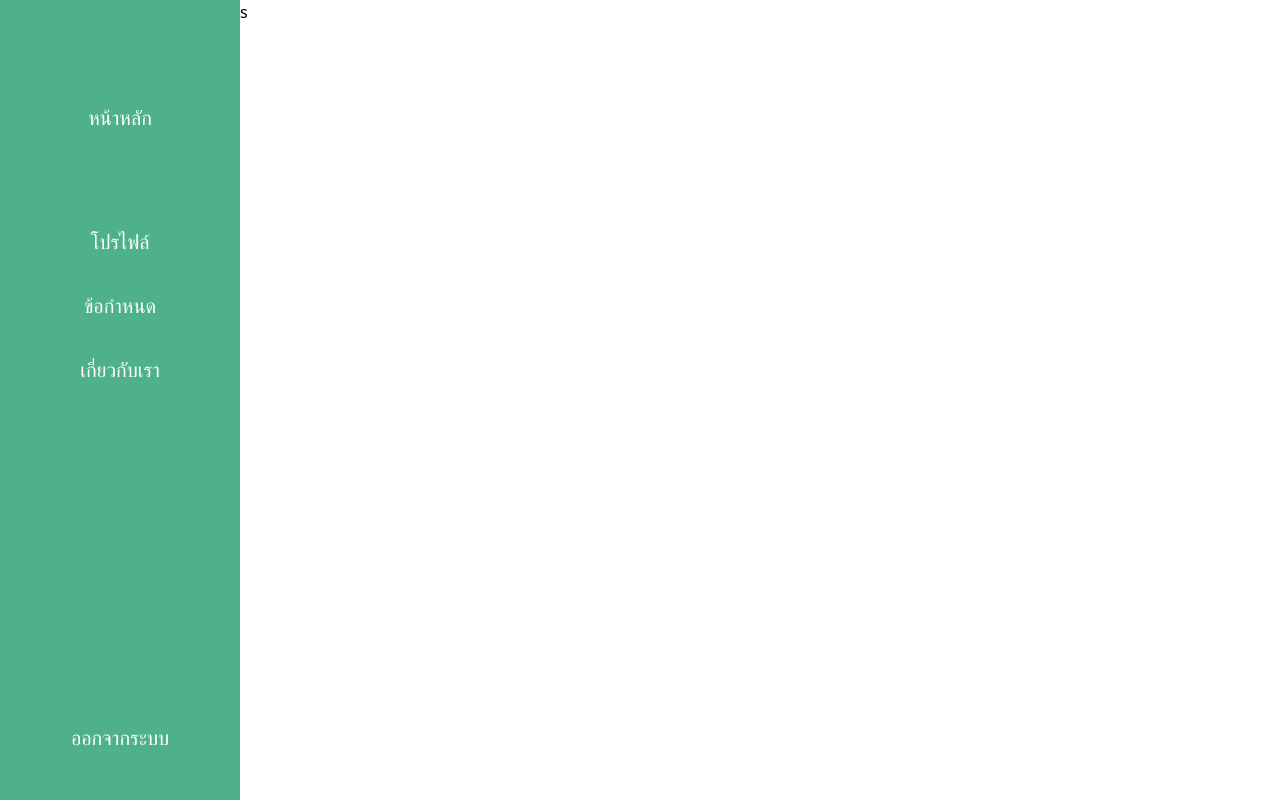
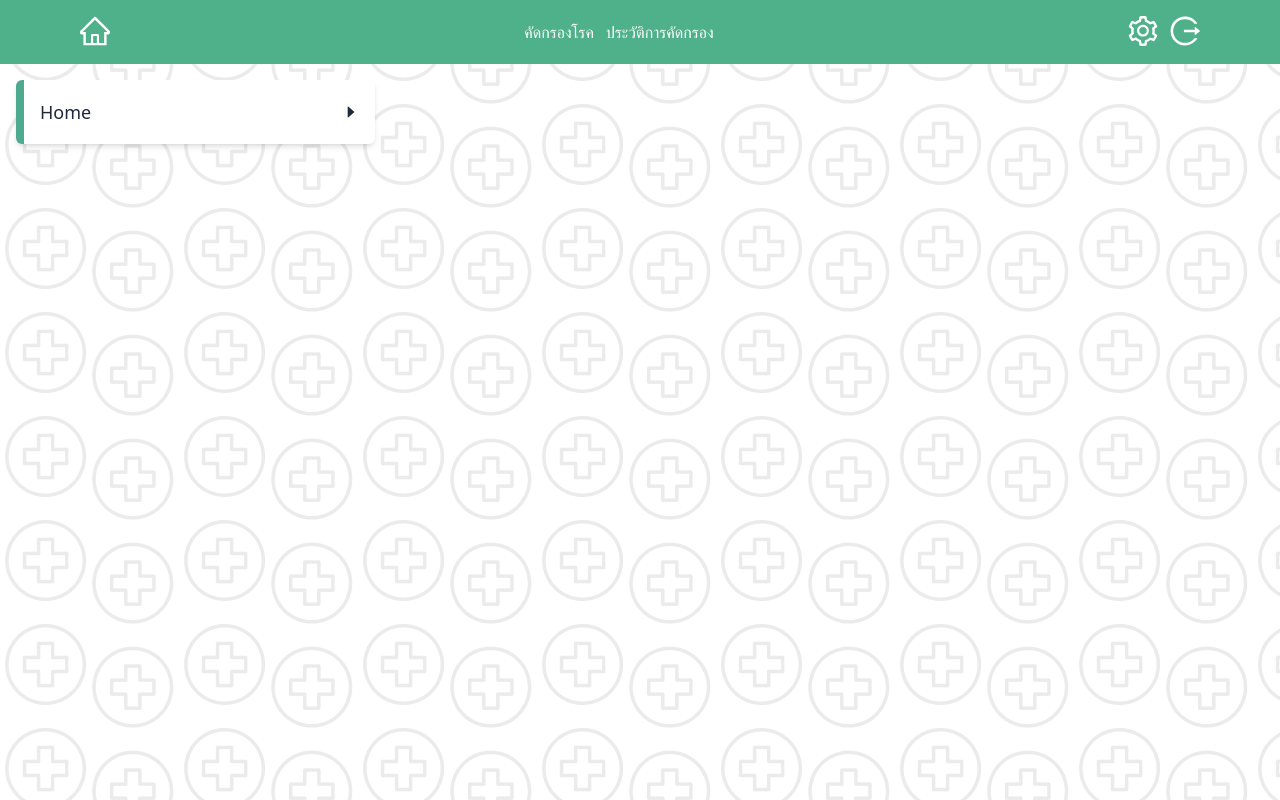
Before and after one commit to panachaiiiiiii/Frontend_ML_senior_project, a React (Vite) app in the folder front-end/: page / in a window 1280 px wide. Built offline with nearby package versions, Linux system fonts and the light colour scheme.

Commit message:
update:newBG

```diff
--- a/front-end/package.json
+++ b/front-end/package.json
@@ -10,6 +10,7 @@
     "preview": "vite preview"
   },
   "dependencies": {
+    "@ant-design/icons": "6.x",
     "@tailwindcss/vite": "^4.1.17",
     "antd": "^6.1.4",
     "react": "^19.2.0",
--- a/front-end/src/App.css
+++ b/front-end/src/App.css
@@ -12,3 +12,22 @@
   --color-green-800: #2D8E71;
   --color-green-900: #147055;
 }
+.medical-bg::before {
+  content: "";
+  position: absolute;
+  inset: 0;
+
+  background-image: url("../public/bg.png");
+  background-repeat: repeat;
+
+  /* ช่อง grid */
+background-size: 179px 104px;
+  /* ย่อไอคอน */
+
+
+
+
+  z-index: -10;
+  opacity: 0.08;
+  pointer-events: none;
+}
--- a/front-end/src/App.tsx
+++ b/front-end/src/App.tsx
@@ -1,13 +1,17 @@
 import { Routes, Route } from 'react-router-dom'
 import Layout from './Layout'
-import Home from './Page/Home'
+import * as Page from './Page'
 import './App.css';
+import { Home } from './Page';
 
 const App = () => {
   return (
     <Routes>
       <Route path="/" element={<Layout />}>
-        <Route index element={<Home />} />
+        <Route index element={<Page.Home />} />
+      </Route>
+<Route path="/login" element={<Layout />}>
+        <Route index element={<Page.Login />} />
       </Route>
     </Routes>
   )
--- a/front-end/src/Component/Navbar/Navbar/Navbar.tsx
+++ b/front-end/src/Component/Navbar/Navbar/Navbar.tsx
@@ -1,11 +1,25 @@
-import React from 'react'
+import React from "react";
+import { HomeOutlined ,SettingOutlined, LogoutOutlined} from "@ant-design/icons";
 
 function Navbar() {
   return (
-    <div>
+    <nav className="h-16 w-screen bg-green-600 text-white py-4 px-20 flex items-center justify-between ">
 
-    </div>
-  )
+      <h1>
+        <HomeOutlined className="text-3xl" />
+      </h1>
+      <div className="flex space-x-3">
+        <a href="#">คัดกรองโรค</a>
+        <a href="#">ประวัติการคัดกรอง</a>
+      </div>
+      <div className="flex space-x-3">
+        <div><SettingOutlined className="text-3xl"/></div>
+        <div><LogoutOutlined className="text-3xl"/></div>
+
+      </div>
+
+    </nav>
+  );
 }
 
-export default Navbar
+export default Navbar;
--- /dev/null
+++ b/front-end/src/Component/btns/Tabbtn.tsx
@@ -0,0 +1,50 @@
+
+import React from "react";
+import { CaretRightOutlined } from "@ant-design/icons";
+
+type ListItemProps = {
+  label: string;
+  active?: boolean;
+  muted?: boolean;
+};
+const Tabbtn = ({ label, muted }: ListItemProps) => {
+  return (
+    <div
+    tabIndex={0}
+      className={`
+        group
+        flex items-center justify-between
+         w-5/12 h-[45px] md:w-[359px] md:h-[64px]
+        bg-white rounded-md
+        shadow-md
+        overflow-hidden
+        cursor-pointer
+        transition
+        hover:shadow-lg
+
+      `}
+    >
+      {/* Green left bar */}
+      <div className="w-[8px] h-full bg-green-700" />
+
+      {/* Content */}
+      <div className="flex-1 px-4 ">
+        <span
+          className={`
+            text-sm md:text-lg font-medium
+            ${muted ? "text-gray-400" : "text-gray-800 group-hover:text-green-600 group-focus:text-green-800"}
+          `}
+        >
+          {label}
+        </span>
+      </div>
+
+      {/* Right arrow */}
+      <div className="pr-4 text-gray-800 group-hover:text-green-600 group-focus:text-green-800">
+        <CaretRightOutlined />
+      </div>
+    </div>
+  )
+}
+
+export default Tabbtn
--- a/front-end/src/Layout.tsx
+++ b/front-end/src/Layout.tsx
@@ -1,17 +1,22 @@
-import { Outlet } from "react-router-dom";
+import { Outlet, useLocation } from "react-router-dom";
+import Navbar from "./Component/Navbar/Navbar/Navbar";
 import Sidebar from "./Component/Navbar/Sidebar/Sidebar";
+
 const Layout = () => {
+  const location = useLocation();
+  const isSidebar = location.pathname === "/seting";
+
   return (
-    <div className="flex">
+    <div className={`medical-bg ${!isSidebar ? "min-h-screen " : "flex min-h-screen"}`}>
+      {!isSidebar ? (
+        <Navbar />
+      ) : (
+        <Sidebar />
+      )}
 
-     <Sidebar/>
-
-        <main className="container mx-auto">
-          <Outlet />
-        </main>
-
-      {/* <header className='bg-green-800'>Header</header> */}
-      {/* <footer>Footer</footer> */}
+      <main className="flex-1 container mx-auto p-4">
+        <Outlet />
+      </main>
     </div>
   );
 };
--- a/front-end/src/Page/Home.tsx
+++ b/front-end/src/Page/Home.tsx
@@ -1,11 +1,11 @@
 import React from 'react'
-
+import Tabbtn from '../Component/btns/Tabbtn';
 const Home = () => {
   return (
-    <div>
-      s
+    <div >
+      <Tabbtn label="Home"  muted={false} />
     </div>
   )
 }
 
-export default Home
+export default Home;
--- /dev/null
+++ b/front-end/src/Page/Login.tsx
@@ -0,0 +1,11 @@
+import React from 'react'
+
+const Login = () => {
+  return (
+    <div>
+
+    </div>
+  )
+}
+
+export default Login
--- /dev/null
+++ b/front-end/src/Page/index.ts
@@ -0,0 +1,4 @@
+
+
+export { default as Home } from "./Home"
+export { default as Login } from "./Login"
```
Also changed, not shown: front-end/public/bg.png (added), 1 other file (tests, documents, lock files or other folders).
